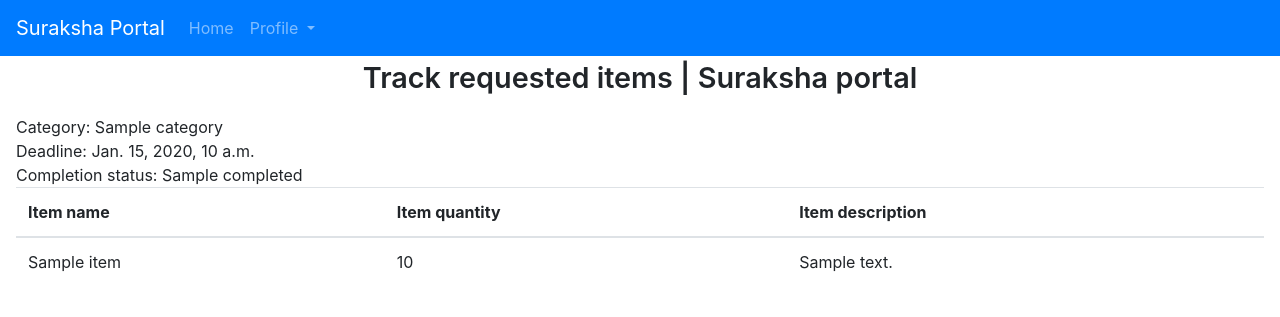
After one commit to ayushb2002/sih2023, a Django app: template rescue/portal/templates/request/trackItems.html in a window 1280 px wide. The commit adds this page. Shown: the top 317 px of the page. Run offline with Django 4.2, Linux system fonts and the light colour scheme; the template is opened without the code that fills it: most values are stand-ins (such as "Sample title", 1, 10 or a date in 2020); some libraries are stand-ins or nearby versions.

Commit message:
Built request tracker

```diff
--- a/rescue/portal/models.py
+++ b/rescue/portal/models.py
@@ -33,10 +33,11 @@ class RequestItems(models.Model):
     deadline = models.DateField(null=False, blank=False)
     priority_call = models.BooleanField(null=False, blank=False, default=False)
     completed = models.BooleanField(null=False, blank=False, default=False)
+    answered = models.BooleanField(null=False, blank=False, default=False)
+    answeredBy = models.CharField(max_length=50, null=True, blank=False)
 
     def __str__(self):
         return self.deadline
-
 class RequestHelp(models.Model):
     _from = models.ForeignKey(RescueTeam, on_delete=models.CASCADE, blank=False)
     description = models.CharField(max_length=200, null=False, blank=False)
--- a/rescue/portal/static/js/main.js
+++ b/rescue/portal/static/js/main.js
@@ -115,7 +115,7 @@ function requestItems() {
 
 function freezeItems()
 {
-    alert('Freezing items... deleting items will still be requested now!')
+    alert('Freezing items... deleted items will still be requested now!')
     nameArr = document.getElementById("itemNameArr");
     qtyArr = document.getElementById("itemQtyArr");
     descArr = document.getElementById("itemDescArr");
--- a/rescue/portal/templates/base.html
+++ b/rescue/portal/templates/base.html
@@ -48,7 +48,7 @@
                     </a>
                     <div class="dropdown-menu" aria-labelledby="navbarDropdownMenuLink">
                         <a class="dropdown-item" href="{% url "requestItems" %}">Issue request</a>
-                        <a class="dropdown-item" href="#">View requests</a>
+                        <a class="dropdown-item" href="{% url "trackItems" %}">View requests</a>
                         <a class="dropdown-item" href="#">Fulfill requests</a>
 
                     </div>
--- /dev/null
+++ b/rescue/portal/templates/request/trackItems.html
@@ -0,0 +1,47 @@
+{% extends "base.html" %}
+
+{% block title %}
+Suraksha Portal | Track requests
+{% endblock title %}
+
+{% block body %}
+
+<div class="container-fluid">
+    <div class="row">
+        <div class="col-sm-12 text-center">
+            <span class="page-heading">
+                Track requested items | Suraksha portal
+            </span>
+        </div>
+        {% for request in requests %}
+        <div class="col-sm-12 p-3">
+            <span>Category: {{request.category}}</span> <br>
+            <span>Deadline: {{request.deadline}}</span> <br>
+            <span>Completion status: {{request.completed}}</span> <br>
+            {% if request.answered %}
+            <span>Answered By: {{request.answeredBy}}</span> <br>
+            {% endif %}
+            <table class="table">
+                <thead>
+                    <tr>
+                        <th>Item name</th>
+                        <th>Item quantity</th>
+                        <th>Item description</th>
+                    </tr>
+                </thead>
+                <tbody>
+                    {% for item in request.items %}
+                    <tr>
+                        <td>{{item.name}}</td>
+                        <td>{{item.qty}}</td>
+                        <td>{{item.desc}}</td>
+                    </tr>
+                    {% endfor %}
+                </tbody>
+            </table>
+        </div>
+        {% endfor %}
+    </div>
+</div>
+
+{% endblock body %}
--- a/rescue/portal/urls.py
+++ b/rescue/portal/urls.py
@@ -18,4 +18,6 @@ urlpatterns = [
     path("viewMembers", views.viewMembers, name="viewMembers"),
     path("updateMembers", views.findAndDeleteTeamMember, name="updateMembers"),
     path("requestItems", views.requestItems, name="requestItems"),
+    path("recordRequestedItems", views.recordRequestedItems, name="recordRequestedItems"),
+    path("trackItems", views.trackItemRequests, name="trackItems"),
 ]
```
Also changed, not shown: rescue/portal/templates/request/itemRequest.html (+13 -1 lines), rescue/portal/views.py (+68 -0 lines), rescue/portal/migrations/0007_delete_requestitems.py (added), rescue/portal/migrations/0008_requestitems.py (added).
